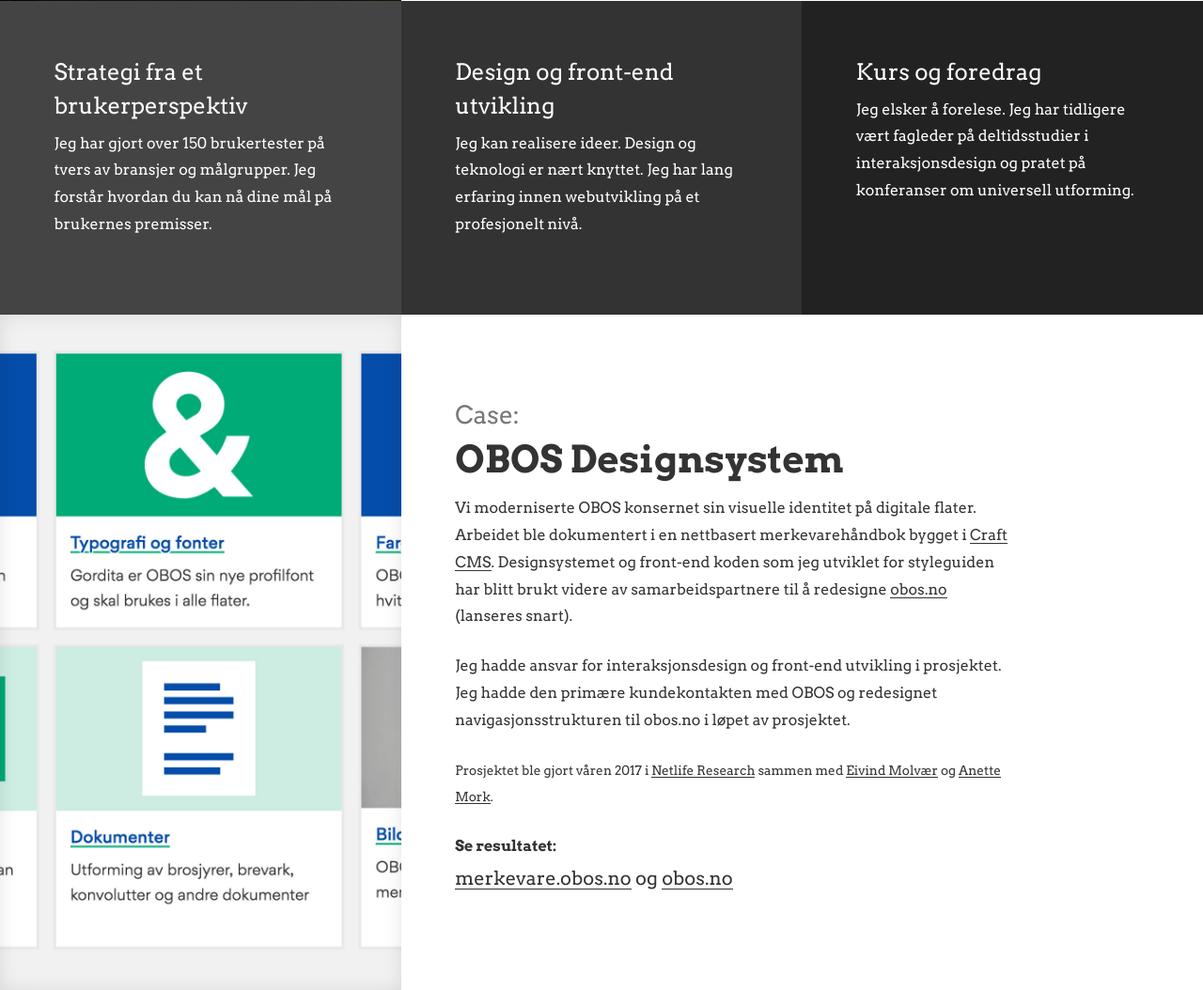
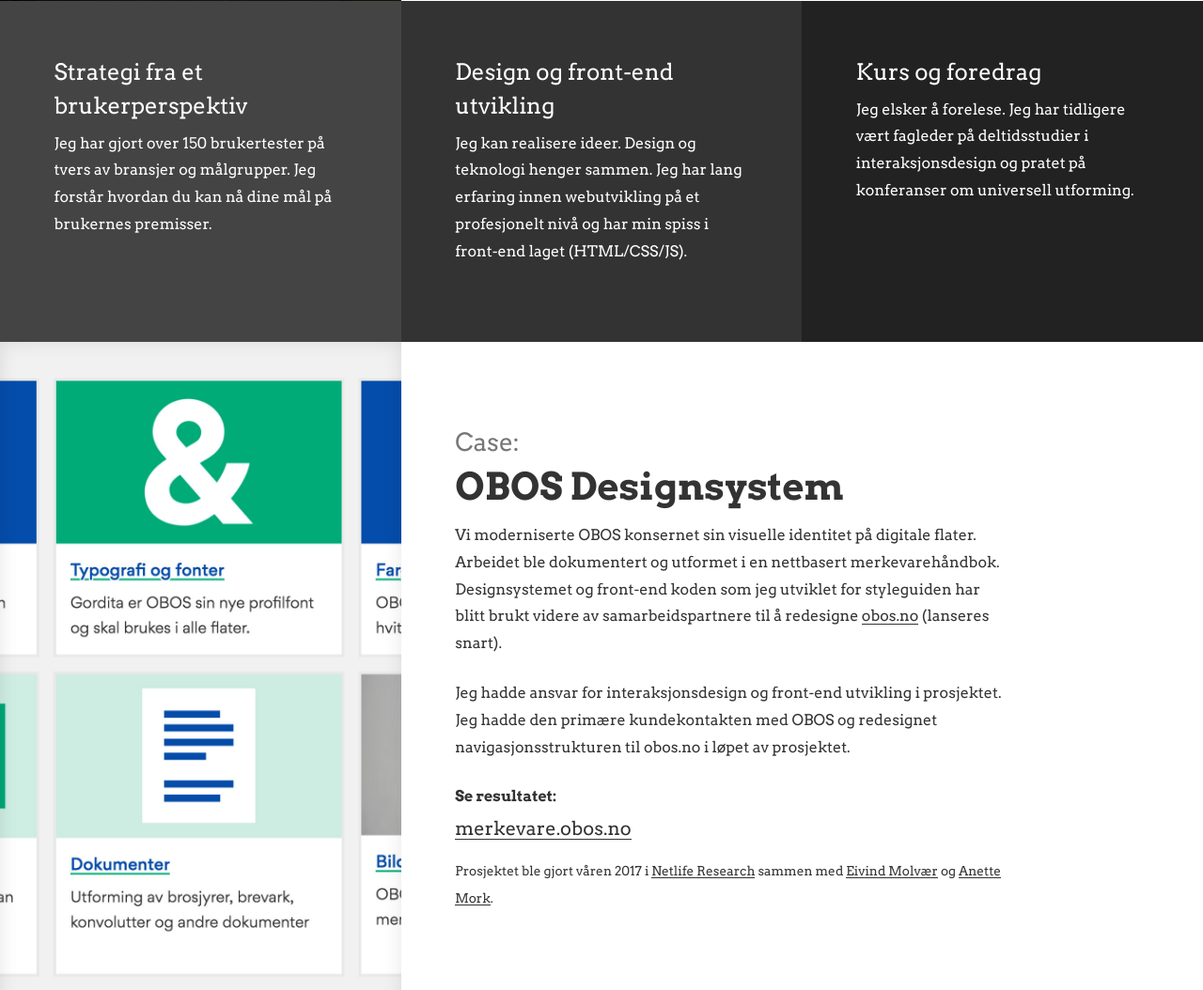
Before and after one commit to joakimbording/joakim-bording, a PHP site: page / in a window 1280 px wide. Shown: the part 719-1773 px from the top of the page at 94% size. Run offline with PHP 8.4, Linux system fonts and the light colour scheme; some libraries are stand-ins or nearby versions.

Commit message:
Content update

```diff
--- a/public/index.php
+++ b/public/index.php
@@ -91,7 +91,7 @@
 			<div class="card__content">
 				<div class="card__text-frame">
 					<h2>Design og front-end utvikling</h2>
-					<p>Jeg kan realisere ideer. Design og teknologi er nært knyttet. Jeg har lang erfaring innen webutvikling på et profesjonelt nivå.
+					<p>Jeg kan realisere ideer. Design og teknologi henger sammen. Jeg har lang erfaring innen webutvikling på et profesjonelt nivå og har min spiss i front-end laget (HTML/CSS/JS).
 				</div>
 			</div>
 			<div class="card__content">
@@ -111,13 +111,13 @@
 			<div class="card__content">
 				<div class="card__text-frame">
 					<h2 class="h1"><small>Case: </small>OBOS Designsystem</h2>
-					<p>Vi moderniserte OBOS konsernet sin visuelle identitet på digitale flater. Arbeidet ble dokumentert i en nettbasert merkevarehåndbok bygget i <a href="https://craftcms.com/">Craft CMS</a>. Designsystemet og front-end koden som jeg utviklet for styleguiden har blitt brukt videre av samarbeidspartnere til å redesigne <a href="https://www.obos.no/">obos.no</a> (lanseres snart).</p>
+					<p>Vi moderniserte OBOS konsernet sin visuelle identitet på digitale flater. Arbeidet ble dokumentert og utformet i en nettbasert merkevarehåndbok. Designsystemet og front-end koden som jeg utviklet for styleguiden har blitt brukt videre av samarbeidspartnere til å redesigne <a href="https://www.obos.no/">obos.no</a> (lanseres snart).</p>
 					<p>Jeg hadde ansvar for interaksjonsdesign og front-end utvikling i prosjektet. Jeg hadde den primære kundekontakten med OBOS og redesignet navigasjonsstrukturen til obos.no i løpet av prosjektet.</p>
-					<p><small>Prosjektet ble gjort våren 2017 i <a href="https://www.netliferesearch.com/">Netlife Research</a> sammen med <a href="https://www.netliferesearch.com/eivind-molvaer">Eivind Molvær</a> og <a href="https://www.linkedin.com/in/anette-mork-8b23a81b/">Anette Mork</a>.</small></p>
 					<div class="info">
 						<span class="info__title">Se resultatet:</span>
-						<span class="info__value"><a href="https://merkevare.obos.no/">merkevare.obos.no</a> og <a href="https://obos.no/">obos.no</a></span>
+						<span class="info__value"><a href="https://merkevare.obos.no/">merkevare.obos.no</a></span>
 					</div>
+					<p><small>Prosjektet ble gjort våren 2017 i <a href="https://www.netliferesearch.com/">Netlife Research</a> sammen med <a href="https://www.netliferesearch.com/eivind-molvaer">Eivind Molvær</a> og <a href="https://www.linkedin.com/in/anette-mork-8b23a81b/">Anette Mork</a>.</small></p>
 				</div>
 			</div>
 		</div>
```
